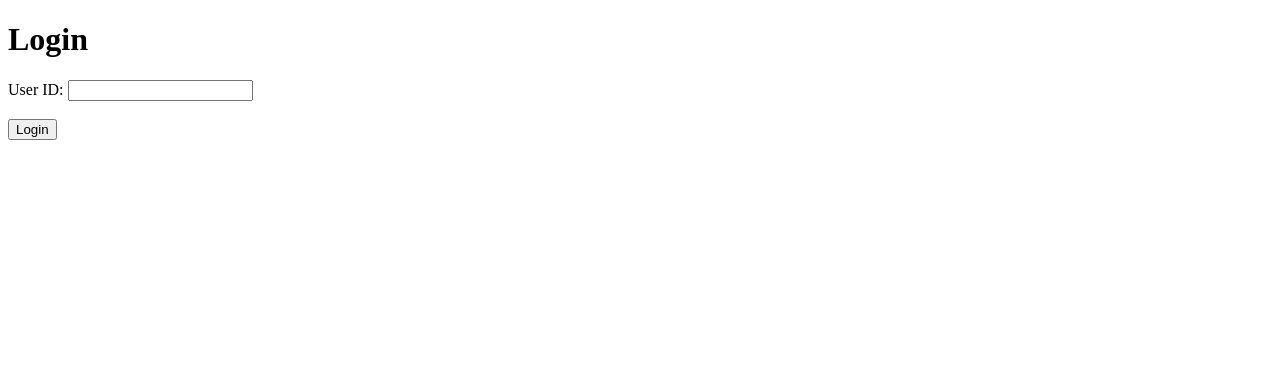
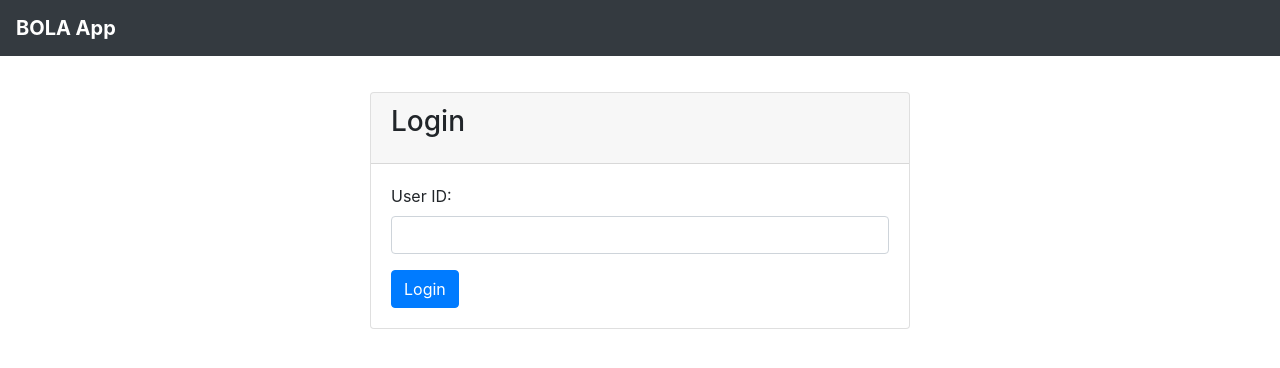
Before and after one commit to bajacloud/bola, a Flask app: page /login in a window 1280 px wide. Shown: the top 368 px of the page. Run offline with Flask 2, Linux system fonts and the light colour scheme; some libraries are stand-ins or nearby versions.

Commit message:
added UI

```diff
--- /dev/null
+++ b/static/css/styles.css
@@ -0,0 +1,9 @@
+body {
+    padding-top: 4.5rem;
+}
+.navbar-brand {
+    font-weight: bold;
+}
+.card {
+    margin-top: 20px;
+}
--- /dev/null
+++ b/templates/base.html
@@ -0,0 +1,23 @@
+<!DOCTYPE html>
+<html lang="en">
+<head>
+    <meta charset="UTF-8">
+    <meta name="viewport" content="width=device-width, initial-scale=1, shrink-to-fit=no">
+    <link href="https://stackpath.bootstrapcdn.com/bootstrap/4.5.2/css/bootstrap.min.css" rel="stylesheet">
+    <link href="{{ url_for('static', filename='css/styles.css') }}" rel="stylesheet">
+    <title>{% block title %}{% endblock %}</title>
+</head>
+<body>
+<nav class="navbar navbar-expand-md navbar-dark bg-dark fixed-top">
+    <a class="navbar-brand" href="#">BOLA App</a>
+</nav>
+
+<div class="container">
+    {% block content %}{% endblock %}
+</div>
+
+<script src="https://code.jquery.com/jquery-3.5.1.slim.min.js"></script>
+<script src="https://cdn.jsdelivr.net/npm/@popperjs/core@2.9.2/dist/umd/popper.min.js"></script>
+<script src="https://stackpath.bootstrapcdn.com/bootstrap/4.5.2/js/bootstrap.min.js"></script>
+</body>
+</html>
--- a/templates/login.html
+++ b/templates/login.html
@@ -1,15 +1,24 @@
-<!DOCTYPE html>
-<html lang="en">
-<head>
-    <meta charset="UTF-8">
-    <title>Login</title>
-</head>
-<body>
-    <h1>Login</h1>
-    <form action="/login" method="post">
-        <label for="user_id">User ID:</label>
-        <input type="text" id="user_id" name="user_id"><br><br>
-        <input type="submit" value="Login">
-    </form>
-</body>
-</html>
+{% extends "base.html" %}
+
+{% block title %}Login{% endblock %}
+
+{% block content %}
+<div class="row justify-content-center">
+    <div class="col-md-6">
+        <div class="card">
+            <div class="card-header">
+                <h3 class="card-title">Login</h3>
+            </div>
+            <div class="card-body">
+                <form action="/login" method="post">
+                    <div class="form-group">
+                        <label for="user_id">User ID:</label>
+                        <input type="text" class="form-control" id="user_id" name="user_id" required>
+                    </div>
+                    <button type="submit" class="btn btn-primary">Login</button>
+                </form>
+            </div>
+        </div>
+    </div>
+</div>
+{% endblock %}
```
Also changed, not shown: templates/account.html (+19 -12 lines).
